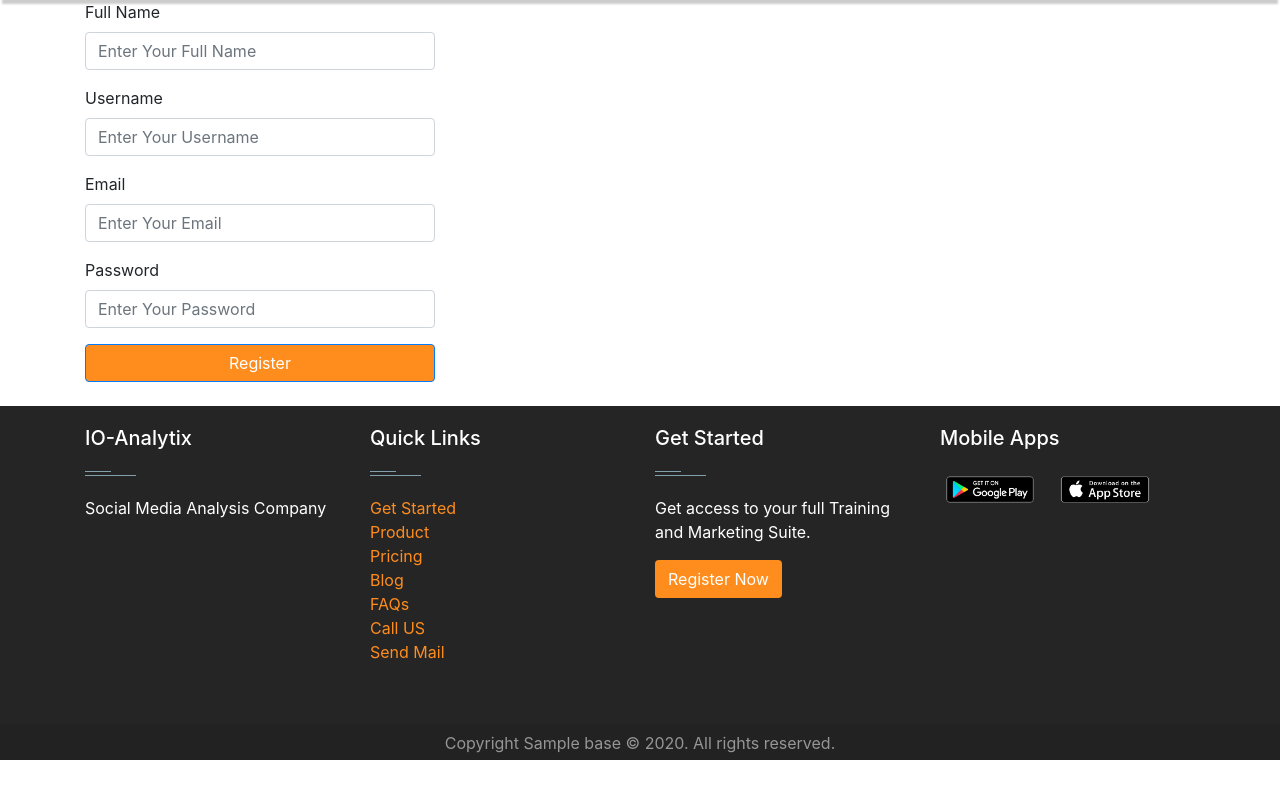
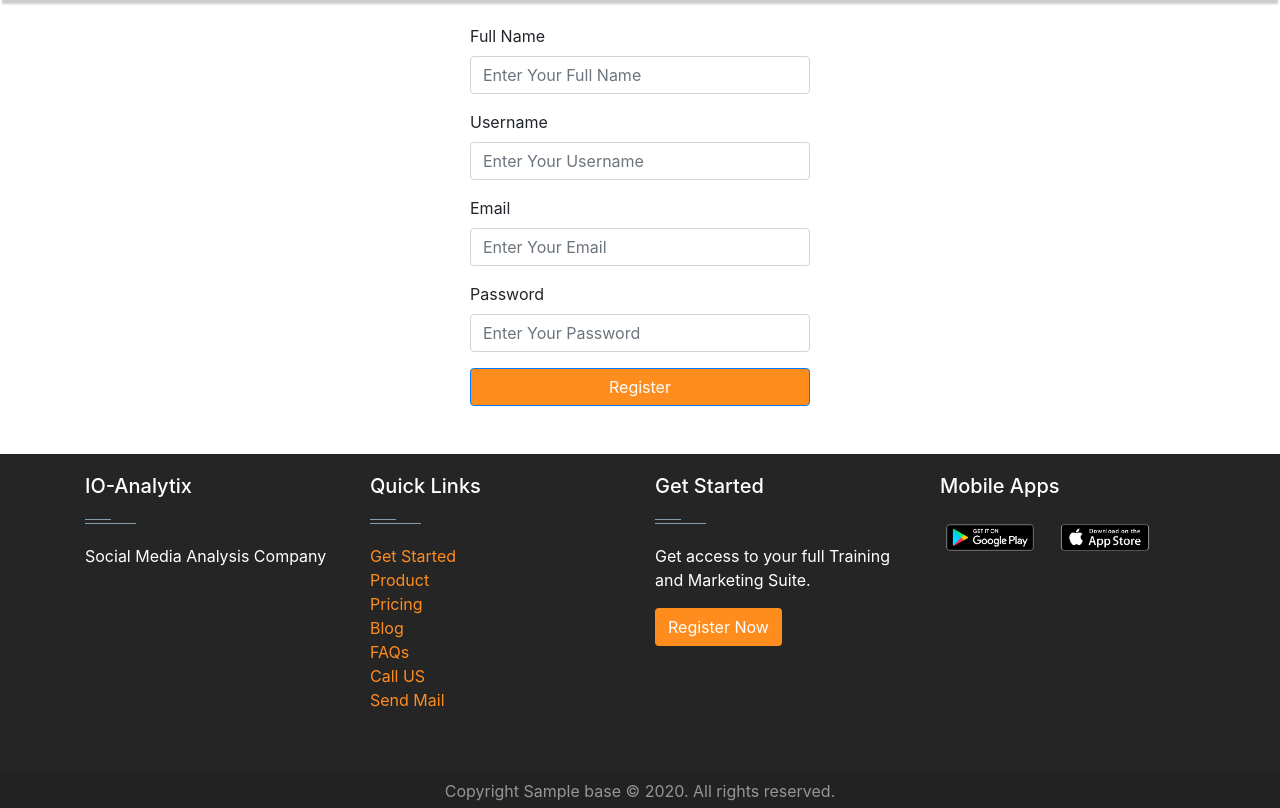
Before and after one commit to alhassanaraouf/IO-Analytix, a Flask app: template templates/register.html in a window 1280 px wide. Shown: the part 56-864 px from the top of the page. Before the commit the page ends 816 px from the top, so only its background shows below. Run offline with Flask 2, Linux system fonts and the light colour scheme; the template is opened without the code that fills it: most values are stand-ins (such as "Sample title", 1, 10 or a date in 2020); parts of the project's set-up code (start-up, migrations or seed data) failed here and were passed over; some libraries are stand-ins or nearby versions.

Commit message:
remove docs folder and fix login and register pages

```diff
--- a/static/main.css
+++ b/static/main.css
@@ -296,3 +296,11 @@ ul.social-footer2 li a {
   -o-transition: all 250ms ease-in-out 0s;
   transition: all 250ms ease-in-out 0s;
 }
+
+
+.center {
+  /* position: absolute; */
+  left: 0;
+  right: 0;
+  margin: auto;
+}
--- a/templates/HOME.html
+++ b/templates/HOME.html
@@ -1,8 +1,8 @@
 {% extends "base.html" %}
 {% block body %}
+<br>
 <div class="container">
-    <div class="row">
-        <div class="col-md-4 col-md-offset-4">
+        <div class="col-md-4 center">
             <form method=POST action="{{ url_for('login') }}">
                 <div class="form-group">
                     <label for="exampleInputEmail1">Username</label>
@@ -19,6 +19,6 @@
                 Don't have an account? <a href="{{ url_for('register') }}">Sign up here</a>.
             </div>
         </div>
-    </div>
 </div>
+<br>
 {% endblock %}
--- a/templates/register.html
+++ b/templates/register.html
@@ -1,8 +1,8 @@
 {% extends "base.html" %}
 {% block body %}
+<br>
 <div class="container">
-    <div class="row">
-        <div class="col-md-4 col-md-offset-4">
+        <div class="col-md-4 center">
             <form method=POST action="{{ url_for('register') }}">
                 <div class="form-group">
                     <label for="exampleInputEmail1">Full Name</label>
@@ -24,6 +24,6 @@
             </form>
             <br>
         </div>
-    </div>
 </div>
+<br>
 {% endblock %}
```
Also changed, not shown: docs/conf.py (deleted, +0 -63 lines), 13 other files.
